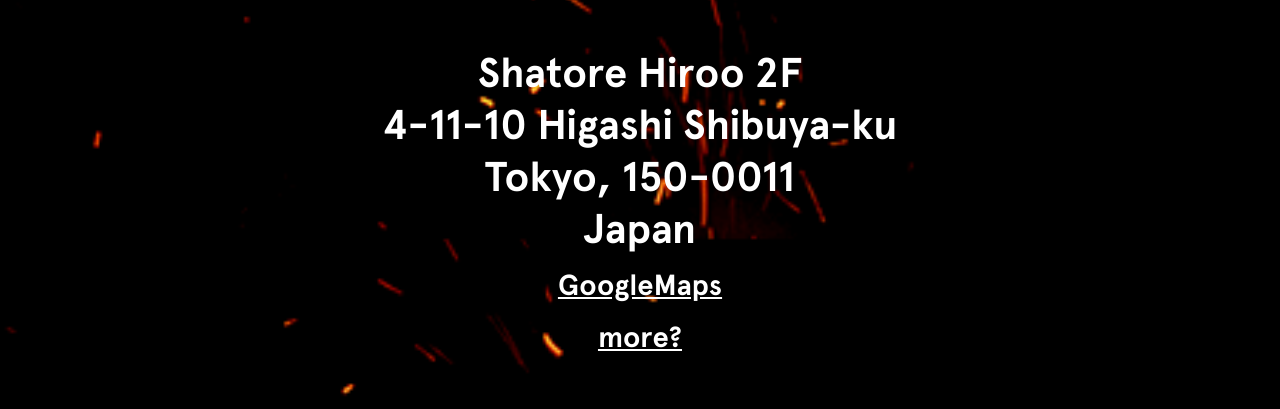
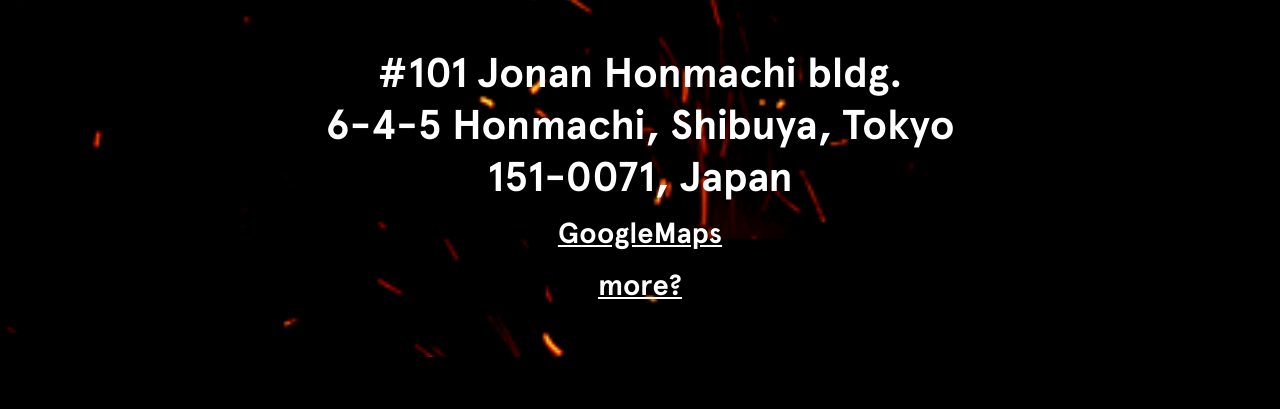
Before and after one commit to backspacetokyo/backspacetokyo.github.io, a website: page en/index.html in a window 1280 px wide. Shown: the part 561-970 px from the top of the page. After the commit the page ends 918 px from the top, so only its background shows below. Drawn offline with Linux system fonts and the light colour scheme.

Commit message:
change backspace physical address

```diff
--- a/en/index.html
+++ b/en/index.html
@@ -34,11 +34,10 @@
 </p>
 
 <p class="our-place">
-	Shatore Hiroo 2F<br>
-	4-11-10 Higashi Shibuya-ku<br>
-	Tokyo, 150-0011<br>
-	Japan<br>
-	<a href="https://goo.gl/dJa6qN">GoogleMaps</a>
+	#101 Jonan Honmachi bldg.<br>
+	6-4-5 Honmachi, Shibuya, Tokyo<br>
+	151-0071, Japan<br>
+	<a href="https://goo.gl/maps/BF4oPpuAfZ42">GoogleMaps</a>
 	<span id="alt-link"></span>
 </p>
 
```
